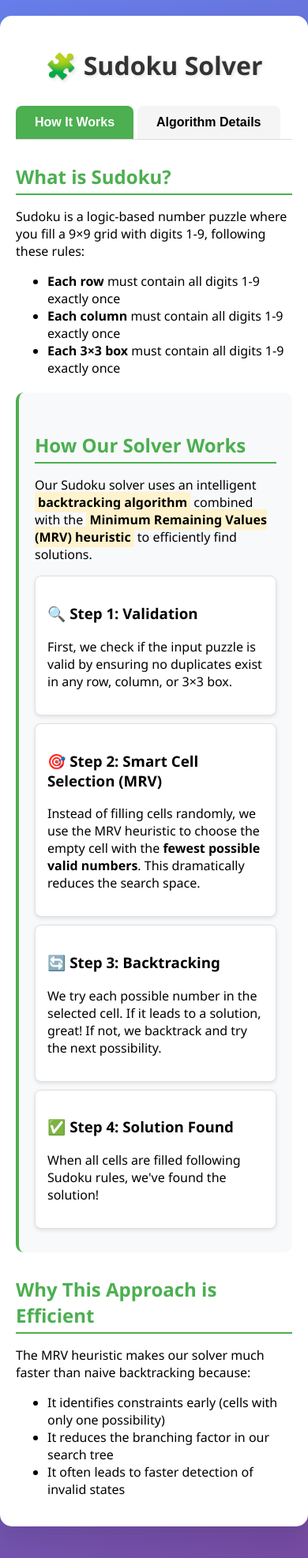
After one commit to soorbu/Sudoku-solver, a Django app: page /sudoku/how-it-works/ in a window 390 px wide. The commit adds this page. Shown: the whole page at 79% size. Run offline with Django 5.2, Linux system fonts and the light colour scheme.

Commit message:
Updated the explaination and added algorithm complexities

```diff
--- /dev/null
+++ b/solver/sudoku/templates/sudoku_explanation.html
@@ -0,0 +1,415 @@
+<!DOCTYPE html>
+<html lang="en">
+<head>
+    <meta charset="UTF-8">
+    <meta name="viewport" content="width=device-width, initial-scale=1.0">
+    <title>Sudoku Solver</title>
+    <style>
+        body {
+            font-family: 'Segoe UI', Tahoma, Geneva, Verdana, sans-serif;
+            background: linear-gradient(135deg, #667eea 0%, #764ba2 100%);
+            min-height: 100vh;
+            margin: 0;
+            padding: 20px;
+            display: flex;
+            flex-direction: column;
+            align-items: center;
+        }
+
+        .container {
+            background: white;
+            border-radius: 15px;
+            padding: 30px;
+            box-shadow: 0 15px 35px rgba(0, 0, 0, 0.1);
+            max-width: 800px;
+            width: 100%;
+            margin-bottom: 20px;
+        }
+
+        h1 {
+            text-align: center;
+            color: #333;
+            margin-bottom: 30px;
+            font-size: 2.5em;
+            text-shadow: 2px 2px 4px rgba(0,0,0,0.1);
+        }
+
+        h2 {
+            color: #4CAF50;
+            margin-top: 30px;
+            margin-bottom: 15px;
+            font-size: 1.5em;
+            border-bottom: 2px solid #4CAF50;
+            padding-bottom: 5px;
+        }
+
+        .tabs {
+            display: flex;
+            margin-bottom: 20px;
+            border-bottom: 1px solid #ddd;
+        }
+
+        .tab {
+            padding: 12px 24px;
+            cursor: pointer;
+            background: #f5f5f5;
+            border: none;
+            font-size: 16px;
+            font-weight: 600;
+            transition: all 0.3s ease;
+            border-radius: 8px 8px 0 0;
+            margin-right: 5px;
+        }
+
+        .tab.active {
+            background: #4CAF50;
+            color: white;
+        }
+
+        .tab:hover:not(.active) {
+            background: #e8e8e8;
+        }
+
+        .tab-content {
+            display: none;
+            animation: fadeIn 0.3s ease-in;
+        }
+
+        .tab-content.active {
+            display: block;
+        }
+
+        @keyframes fadeIn {
+            from { opacity: 0; transform: translateY(10px); }
+            to { opacity: 1; transform: translateY(0); }
+        }
+
+        .sudoku-grid {
+            border-collapse: collapse;
+            margin: 0 auto 30px;
+            background: #f8f9fa;
+            border-radius: 10px;
+            overflow: hidden;
+            box-shadow: 0 5px 15px rgba(0, 0, 0, 0.2);
+        }
+
+        .sudoku-grid td {
+            width: 50px;
+            height: 50px;
+            text-align: center;
+            position: relative;
+            border: 1px solid #ddd;
+            background: white;
+        }
+
+        .sudoku-grid td:nth-child(3n) {
+            border-right: 3px solid #333;
+        }
+        .sudoku-grid td:first-child {
+            border-left: 3px solid #333;
+        }
+        .sudoku-grid tr:nth-child(3n) td {
+            border-bottom: 3px solid #333;
+        }
+        .sudoku-grid tr:first-child td {
+            border-top: 3px solid #333;
+        }
+
+        .cell-input {
+            width: 100%;
+            height: 100%;
+            border: none;
+            text-align: center;
+            font-size: 20px;
+            font-weight: bold;
+            background: transparent;
+            outline: none;
+            color: #333;
+            transition: all 0.2s ease;
+        }
+
+        .cell-input:focus {
+            background: #e3f2fd;
+            color: #1976d2;
+        }
+
+        .cell-input[readonly] {
+            background: transparent !important;
+            cursor: default;
+            font-weight: bold;
+        }
+
+        .original-value {
+            color: #000 !important;
+            font-weight: bold !important;
+        }
+
+        .solved-value {
+            color: #2e7d32 !important;
+            font-weight: bold !important;
+        }
+
+        .controls {
+            text-align: center;
+            margin-top: 20px;
+        }
+
+        .solve-btn, .clear-btn {
+            color: white;
+            border: none;
+            padding: 15px 30px;
+            font-size: 18px;
+            font-weight: bold;
+            border-radius: 25px;
+            cursor: pointer;
+            transition: all 0.3s ease;
+            margin: 5px;
+        }
+
+        .solve-btn {
+            background: linear-gradient(45deg, #4CAF50, #45a049);
+            box-shadow: 0 4px 15px rgba(76, 175, 80, 0.3);
+        }
+
+        .clear-btn {
+            background: linear-gradient(45deg, #f44336, #d32f2f);
+            box-shadow: 0 4px 15px rgba(244, 67, 54, 0.3);
+        }
+
+        .solve-btn:hover, .clear-btn:hover {
+            transform: translateY(-2px);
+        }
+
+        .error {
+            color: #d32f2f;
+            text-align: center;
+            margin-top: 20px;
+            padding: 15px;
+            background: #ffebee;
+            border-radius: 8px;
+            border-left: 4px solid #d32f2f;
+            font-weight: bold;
+        }
+
+        .success {
+            color: #2e7d32;
+            text-align: center;
+            margin-top: 20px;
+            padding: 15px;
+            background: #e8f5e8;
+            border-radius: 8px;
+            border-left: 4px solid #2e7d32;
+            font-weight: bold;
+        }
+
+        .instructions {
+            text-align: center;
+            color: #666;
+            margin-bottom: 20px;
+            font-style: italic;
+        }
+
+        .explanation-section {
+            background: #f8f9fa;
+            padding: 20px;
+            border-radius: 10px;
+            margin: 20px 0;
+            border-left: 4px solid #4CAF50;
+        }
+
+        .algorithm-step {
+            background: white;
+            padding: 15px;
+            margin: 10px 0;
+            border-radius: 8px;
+            border: 1px solid #e0e0e0;
+            box-shadow: 0 2px 5px rgba(0,0,0,0.1);
+        }
+
+        .code-block {
+            background: #2d3748;
+            color: #e2e8f0;
+            padding: 15px;
+            border-radius: 8px;
+            font-family: 'Courier New', monospace;
+            font-size: 14px;
+            overflow-x: auto;
+            margin: 10px 0;
+        }
+
+        .highlight {
+            background: #fff3cd;
+            padding: 2px 4px;
+            border-radius: 3px;
+            font-weight: bold;
+        }
+
+        @media (max-width: 600px) {
+            .sudoku-grid td {
+                width: 35px;
+                height: 35px;
+            }
+            .cell-input {
+                font-size: 16px;
+            }
+            .container {
+                padding: 20px;
+            }
+            h1 {
+                font-size: 2em;
+            }
+        }
+    </style>
+</head>
+<body>
+    <div class="container">
+        <h1>🧩 Sudoku Solver</h1>
+
+        <div class="tabs">
+            <button class="tab active" onclick="showTab('explanation')">How It Works</button>
+            <button class="tab" onclick="showTab('algorithm')">Algorithm Details</button>
+        </div>
+
+        <!-- Explanation Tab -->
+        <div id="explanation" class="tab-content active">
+            <h2>What is Sudoku?</h2>
+            <p>Sudoku is a logic-based number puzzle where you fill a 9×9 grid with digits 1-9, following these rules:</p>
+            <ul>
+                <li><strong>Each row</strong> must contain all digits 1-9 exactly once</li>
+                <li><strong>Each column</strong> must contain all digits 1-9 exactly once</li>
+                <li><strong>Each 3×3 box</strong> must contain all digits 1-9 exactly once</li>
+            </ul>
+
+            <div class="explanation-section">
+                <h2>How Our Solver Works</h2>
+                <p>Our Sudoku solver uses an intelligent <span class="highlight">backtracking algorithm</span> combined with the <span class="highlight">Minimum Remaining Values (MRV) heuristic</span> to efficiently find solutions.</p>
+
+                <div class="algorithm-step">
+                    <h3>🔍 Step 1: Validation</h3>
+                    <p>First, we check if the input puzzle is valid by ensuring no duplicates exist in any row, column, or 3×3 box.</p>
+                </div>
+
+                <div class="algorithm-step">
+                    <h3>🎯 Step 2: Smart Cell Selection (MRV)</h3>
+                    <p>Instead of filling cells randomly, we use the MRV heuristic to choose the empty cell with the <strong>fewest possible valid numbers</strong>. This dramatically reduces the search space.</p>
+                </div>
+
+                <div class="algorithm-step">
+                    <h3>🔄 Step 3: Backtracking</h3>
+                    <p>We try each possible number in the selected cell. If it leads to a solution, great! If not, we backtrack and try the next possibility.</p>
+                </div>
+
+                <div class="algorithm-step">
+                    <h3>✅ Step 4: Solution Found</h3>
+                    <p>When all cells are filled following Sudoku rules, we've found the solution!</p>
+                </div>
+            </div>
+
+            <h2>Why This Approach is Efficient</h2>
+            <p>The MRV heuristic makes our solver much faster than naive backtracking because:</p>
+            <ul>
+                <li>It identifies constraints early (cells with only one possibility)</li>
+                <li>It reduces the branching factor in our search tree</li>
+                <li>It often leads to faster detection of invalid states</li>
+            </ul>
+        </div>
+
+        <!-- Algorithm Details Tab -->
+        <div id="algorithm" class="tab-content">
+            <h2>Technical Implementation</h2>
+
+            <h3>Core Functions</h3>
+
+            <div class="algorithm-step">
+                <h4>🔍 Validation Functions</h4>
+                <div class="code-block">
+def is_valid_grid(grid):
+    # Check rows, columns, and 3x3 boxes for duplicates
+    # Returns True if puzzle state is valid
+                </div>
+                <p>Ensures the puzzle follows Sudoku rules at any given state.</p>
+            </div>
+
+            <div class="algorithm-step">
+                <h4>🎯 MRV Heuristic</h4>
+                <div class="code-block">
+def find_mrv(grid):
+    # Find empty cell with minimum remaining values
+    # Returns (row, col, possible_values)
+                </div>
+                <p>Selects the most constrained cell to fill next, improving efficiency.</p>
+            </div>
+
+            <div class="algorithm-step">
+                <h4>🔄 Recursive Solver</h4>
+                <div class="code-block">
+def solve(grid):
+    mrv = find_mrv(grid)
+    if mrv is None:
+        return True  # Solved!
+
+    row, col, candidates = mrv
+    for num in candidates:
+        grid[row][col] = num
+        if solve(grid):
+            return True
+        grid[row][col] = 0  # Backtrack
+
+    return False
+                </div>
+                <p>The heart of our solver - recursive backtracking with intelligent cell selection.</p>
+            </div>
+
+            <h3>Time Complexity</h3>
+            <p>In the worst case, the algorithm has a time complexity of <strong>O(9^(n²))</strong> where n is the grid size (9). However, the MRV heuristic and constraint propagation significantly reduce the average case performance.</p>
+
+            <h3>Space Complexity</h3>
+            <p>The space complexity is <strong>O(n²)</strong> for storing the grid, plus the recursion stack which can go up to <strong>O(n²)</strong> in the worst case.</p>
+        </div>
+    </div>
+
+    <script>
+        function showTab(tabName) {
+            // Hide all tab contents
+            const contents = document.querySelectorAll('.tab-content');
+            contents.forEach(content => content.classList.remove('active'));
+
+            // Remove active class from all tabs
+            const tabs = document.querySelectorAll('.tab');
+            tabs.forEach(tab => tab.classList.remove('active'));
+
+            // Show selected tab content
+            document.getElementById(tabName).classList.add('active');
+
+            // Add active class to clicked tab
+            event.target.classList.add('active');
+        }
+
+        // Clear grid functionality
+        function clearGrid() {
+            const inputs = document.querySelectorAll('.cell-input');
+            inputs.forEach(input => {
+                if (!input.readOnly) {
+                    input.value = '';
+                }
+            });
+        }
+
+        // Input validation
+        document.addEventListener('DOMContentLoaded', function() {
+            const inputs = document.querySelectorAll('.cell-input');
+            inputs.forEach(input => {
+                input.addEventListener('input', function() {
+                    this.value = this.value.replace(/[^1-9]/g, '');
+                    if (this.value && !isNaN(this.value) && this.value >= 1 && this.value <= 9) {
+                        this.style.transform = 'scale(1.1)';
+                        setTimeout(() => {
+                            this.style.transform = 'scale(1)';
+                        }, 150);
+                    }
+                });
+            });
+        });
+    </script>
+</body>
+</html>
--- a/solver/sudoku/urls.py
+++ b/solver/sudoku/urls.py
@@ -1,6 +1,7 @@
 from django.urls import path
-from .views import sudoku_view
+from .views import sudoku_view, sudoku_explanation_view
 
 urlpatterns = [
     path('', sudoku_view, name='sudoku'),
+    path('sudoku/how-it-works/', sudoku_explanation_view, name='sudoku_explanation'),
 ]
--- a/solver/sudoku/views.py
+++ b/solver/sudoku/views.py
@@ -209,3 +209,6 @@ def sudoku_view(request):
             context["error"] = f"Error processing puzzle: {str(e)}"
 
     return render(request, "sudoku_form.html", context)
+
+def sudoku_explanation_view(request):
+    return render(request, 'sudoku_explanation.html')
```
Also changed, not shown: solver/sudoku/templates/sudoku_form.html (+19 -0 lines).
